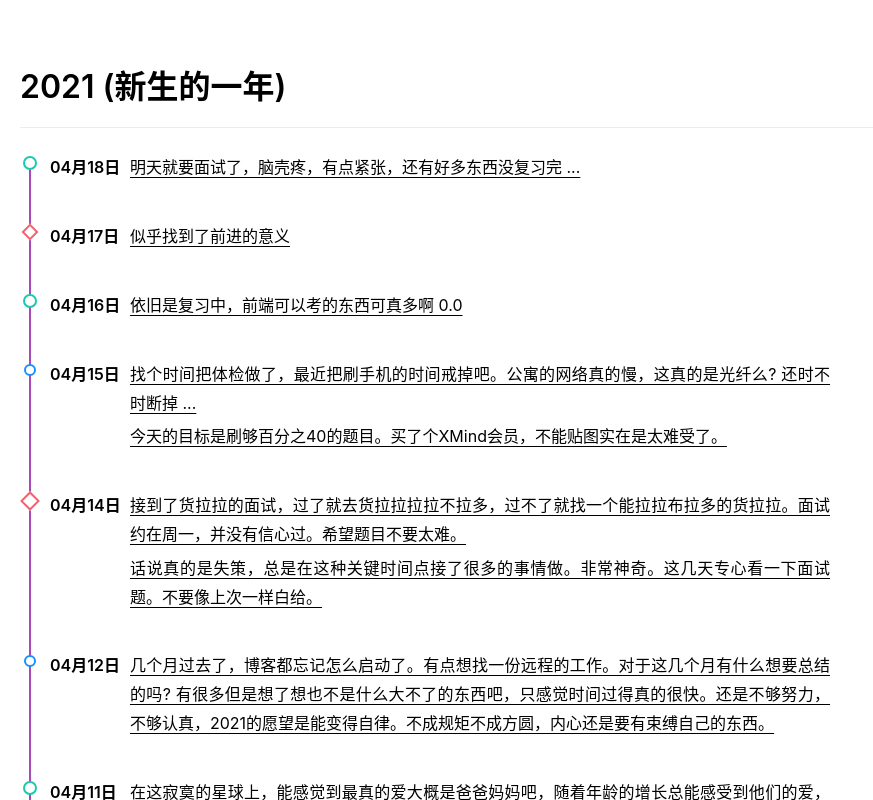
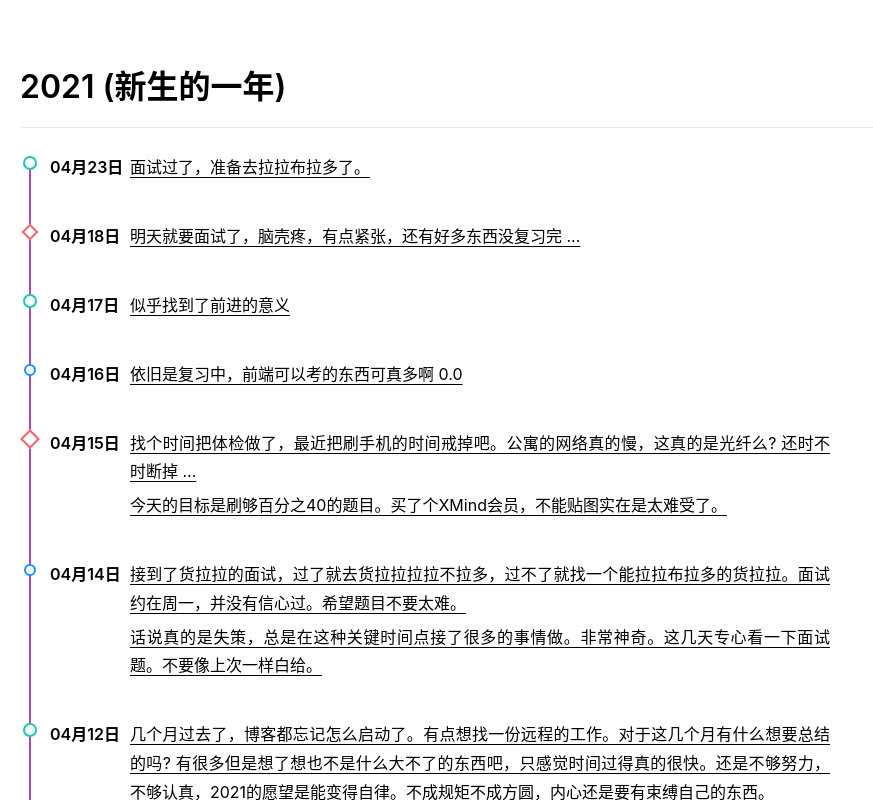
Before and after one commit to Nbsaw/dura, a Next.js app: page /timeline/components/RenderTimeLine in a window 1280 px wide. Shown: the top 800 px of the page, without its empty margins (0-873 px from the left). Built offline with nearby package versions, Linux system fonts and the light colour scheme; a web font is replaced by a local one.

Commit message:
feat: new event

```diff
--- a/constant/timeline.tsx
+++ b/constant/timeline.tsx
@@ -51,25 +51,27 @@ interface TimelineType {
 const Timeline: TimelineType = {
   "2021 (新生的一年)": [
     {
+      time: "04月23日",
+      text: "面试过了，准备去拉拉布拉多了。",
+    },
+    {
       time: "04月18日",
-      text: "明天就要面试了，脑壳疼，有点紧张，还有好多东西没复习完 ..."
+      text: "明天就要面试了，脑壳疼，有点紧张，还有好多东西没复习完 ...",
     },
     {
       time: "04月17日",
-      text: "似乎找到了前进的意义"
+      text: "似乎找到了前进的意义",
     },
     {
       time: "04月16日",
-      text: [
-        "依旧是复习中，前端可以考的东西可真多啊 0.0",
-      ]
+      text: ["依旧是复习中，前端可以考的东西可真多啊 0.0"],
     },
     {
       time: "04月15日",
       text: [
         "找个时间把体检做了，最近把刷手机的时间戒掉吧。公寓的网络真的慢，这真的是光纤么? 还时不时断掉 ...",
-        "今天的目标是刷够百分之40的题目。买了个XMind会员，不能贴图实在是太难受了。"
-      ]
+        "今天的目标是刷够百分之40的题目。买了个XMind会员，不能贴图实在是太难受了。",
+      ],
     },
     {
       time: "04月14日",
```
